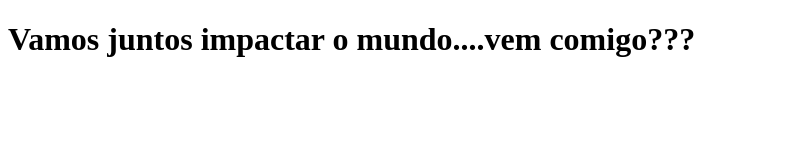
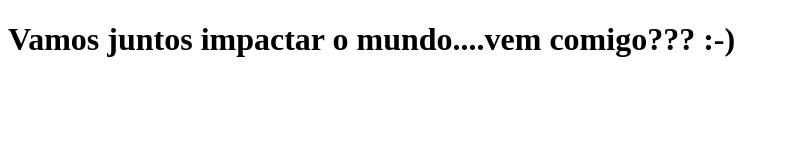
Before and after one commit to allanml-lima/clone-tabnews, a Next.js app: page / in a window 1280 px wide. Shown: the top 160 px of the page, without its empty margins (0-789 px from the left). Built offline with nearby package versions, Linux system fonts and the light colour scheme.

Commit message:
modifica a frase

```diff
--- a/pages/index.js
+++ b/pages/index.js
@@ -1,5 +1,5 @@
 function Home() {
-    return <h1>Vamos juntos impactar o mundo....vem comigo???</h1>
+    return <h1>Vamos juntos impactar o mundo....vem comigo??? :-) </h1>
 }
 
 export default Home;
```
